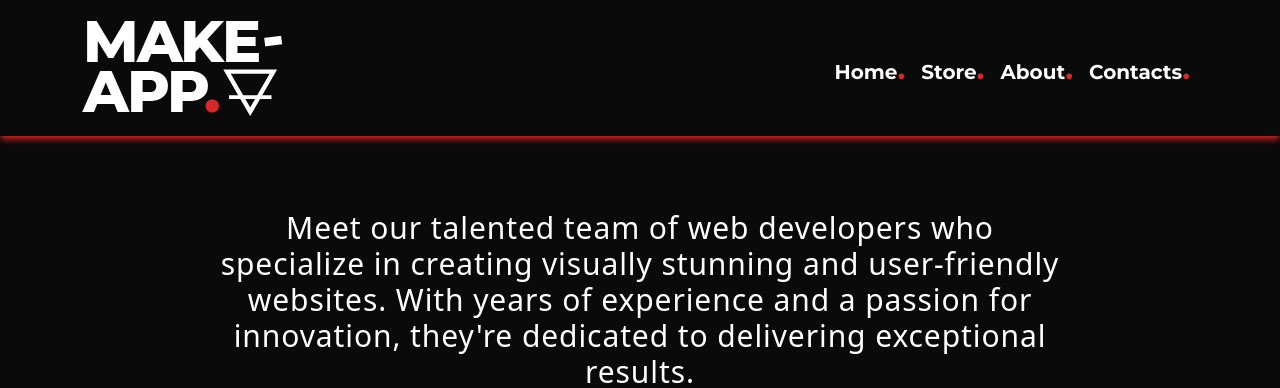
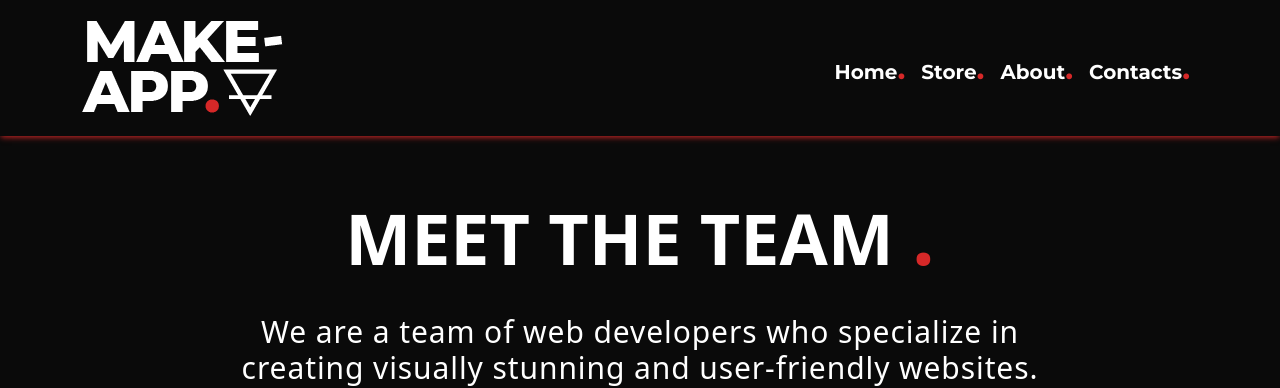
Before and after one commit to LorenzoCastiglion/laravel-fashion-shop, a Vue app: page /about in a window 1280 px wide. Shown: the top 388 px of the page. Built offline with nearby package versions, Linux system fonts and the light colour scheme.

Commit message:
team uppdate

```diff
--- a/src/components/HeaderComponent.vue
+++ b/src/components/HeaderComponent.vue
@@ -89,9 +89,9 @@
 }
 
 header{
-    -webkit-box-shadow: 0 4px 6px -1px $red;
-  -moz-box-shadow: 0 4px 6px -1px $red;
-  box-shadow: 0 4px 6px -1px $red;
+    -webkit-box-shadow: 0 1.5px 6px -1px $red;
+  -moz-box-shadow: 0 1.5px 6px -1px $red;
+  box-shadow: 0 1.5px 6px -1px $red;
     margin-bottom: 50px;
 }
 
--- a/src/components/MailAnimation.vue
+++ b/src/components/MailAnimation.vue
@@ -49,7 +49,7 @@
 
 
 <style lang="scss" scoped>
-
+@use './../assets/styles/partials/variables' as *;
 
 * {
 
@@ -77,10 +77,10 @@
 
 
 .hovered {
-    color:#d62828;
+    color:$red;
     font-weight: 900;
     letter-spacing: 0.07em;
-    text-shadow: 0px 0px 5px #d62828;
+    text-shadow: 0px 0px 5px $red;
 }
 
 .hovered-adjacent {
--- a/src/components/TeamAnimation.vue
+++ b/src/components/TeamAnimation.vue
@@ -11,7 +11,7 @@
 export default {
     name: 'TeamAnimation',
     setup() {
-        const phrase = ref("Meet our talented team of web developers who specialize in creating visually stunning and user-friendly websites. With years of experience and a passion for innovation, they're dedicated to delivering exceptional results.")
+        const phrase = ref("We are a team of web developers who specialize in creating visually stunning and user-friendly websites. With years of experience and a passion for innovation, they're dedicated to delivering exceptional results.")
         const targetEl = ref(null)
         const hoverChars = ref(null)
 
@@ -57,7 +57,7 @@
 
 
 <style lang="scss" scoped>
-
+@use './../assets/styles/partials/variables' as *;
 
 * {
 
@@ -85,10 +85,10 @@
 
 
 .hovered {
-    color:#d62828;
+    color:$red;
     font-weight: 900;
     letter-spacing: 0.1em;
-    text-shadow: 0px 0px 5px #d62828;
+    text-shadow: 0px 0px 5px $red;
 }
 
 .hovered-adjacent {
--- a/src/pages/About.vue
+++ b/src/pages/About.vue
@@ -3,7 +3,9 @@
           <div>
               <!-- <TextAnimation></TextAnimation> -->
           </div>
-
+          <h1 class="text-center fw-bold text-white">
+            MEET THE TEAM <span class="dot">.</span>
+          </h1>
           <div class="m-auto col-8 pt-4">
                       <TeamAnimation/>
                     </div>
@@ -48,8 +50,15 @@
     </script>
 
     <style lang="scss" scoped>
+    @use './../assets/styles/partials/variables' as *;
 
+    .dot{
+        color: $red;
+        font-size: 80px;
+    }
 
-
+    h1{
+        font-size: 70px;
+    }
 
     </style>
```
